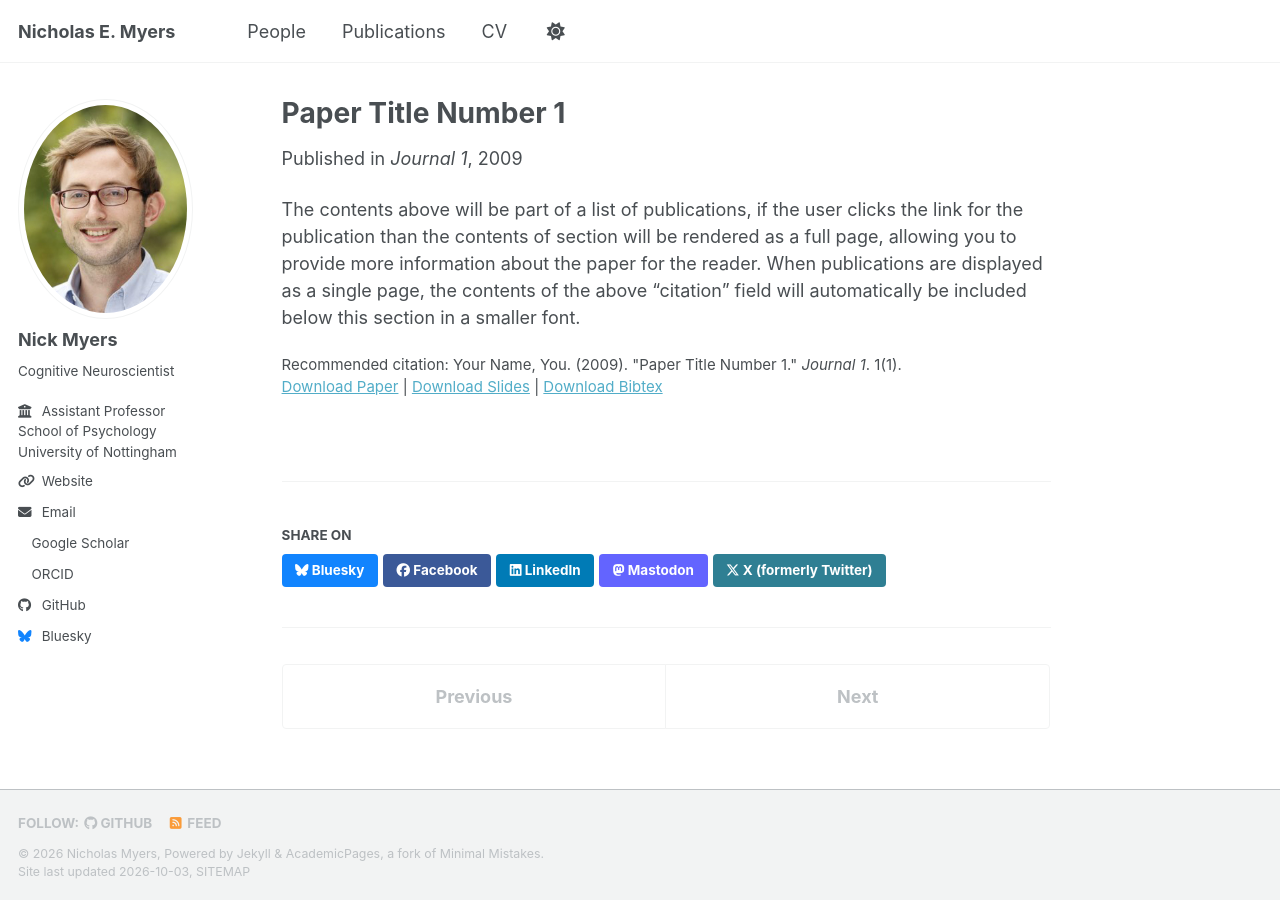
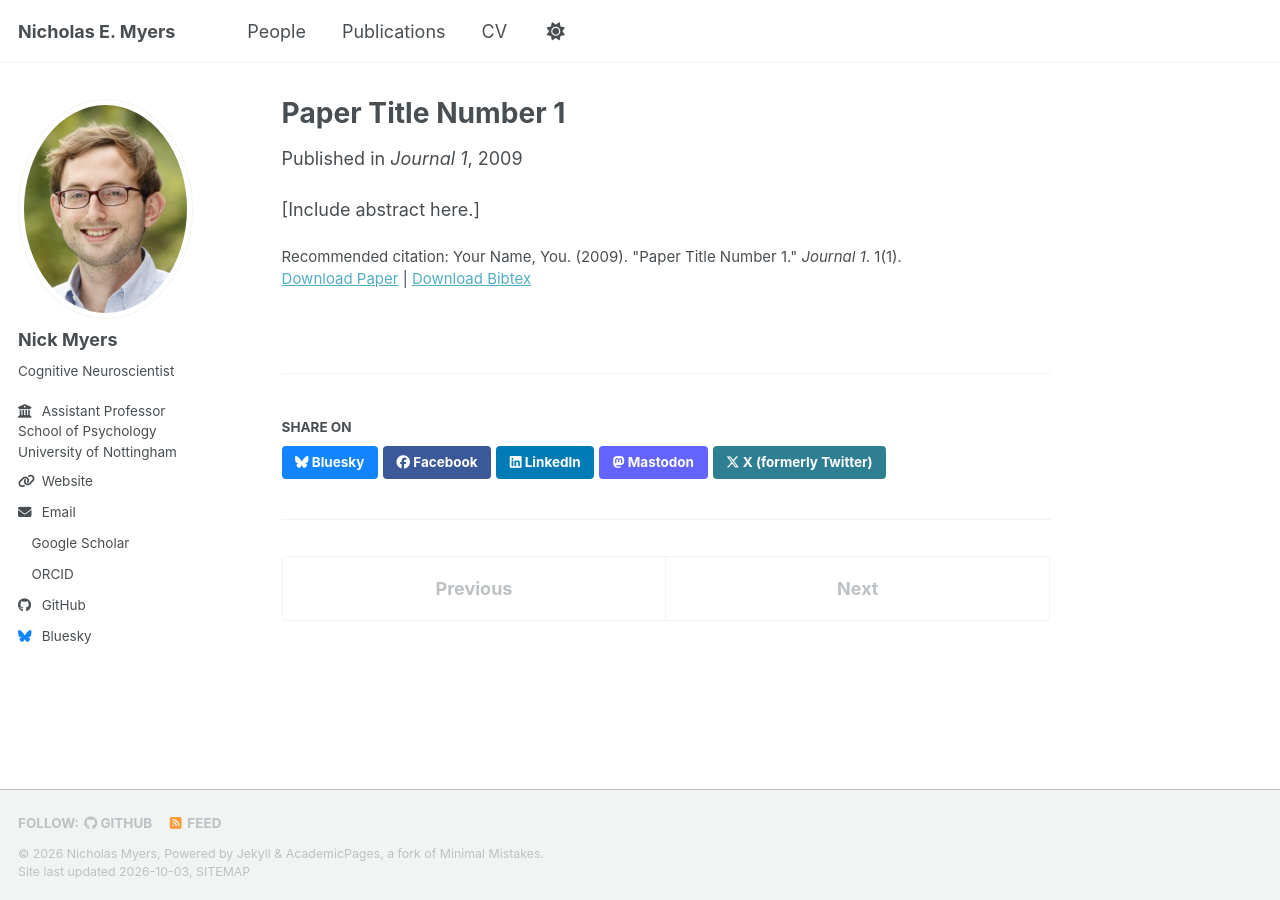
Before and after one commit to nemyers/nemyers.github.io, a Jekyll site: the page built from _publications/2009-10-01-paper-title-number-1.md, in a window 1280 px wide. Built offline with Jekyll 4.4.1, drawn with Linux system fonts in a browser that asks for light colours; a style sheet for code colours, icons or effects is not loaded.

Commit message:
Add abstract to publication and remove excerpt
Updated the publication entry to include an abstract and removed the excerpt.

```diff
--- a/_publications/2009-10-01-paper-title-number-1.md
+++ b/_publications/2009-10-01-paper-title-number-1.md
@@ -3,12 +3,10 @@ title: "Paper Title Number 1"
 collection: publications
 category: manuscripts
 permalink: /publication/2009-10-01-paper-title-number-1
-excerpt: 'This paper is about the number 1. The number 2 is left for future work.'
 date: 2009-10-01
 venue: 'Journal 1'
-slidesurl: 'https://academicpages.github.io/files/slides1.pdf'
 paperurl: 'https://academicpages.github.io/files/paper1.pdf'
 bibtexurl: 'https://academicpages.github.io/files/bibtex1.bib'
 citation: 'Your Name, You. (2009). &quot;Paper Title Number 1.&quot; <i>Journal 1</i>. 1(1).'
 ---
-The contents above will be part of a list of publications, if the user clicks the link for the publication than the contents of section will be rendered as a full page, allowing you to provide more information about the paper for the reader. When publications are displayed as a single page, the contents of the above "citation" field will automatically be included below this section in a smaller font.
+[Include abstract here.]
```
